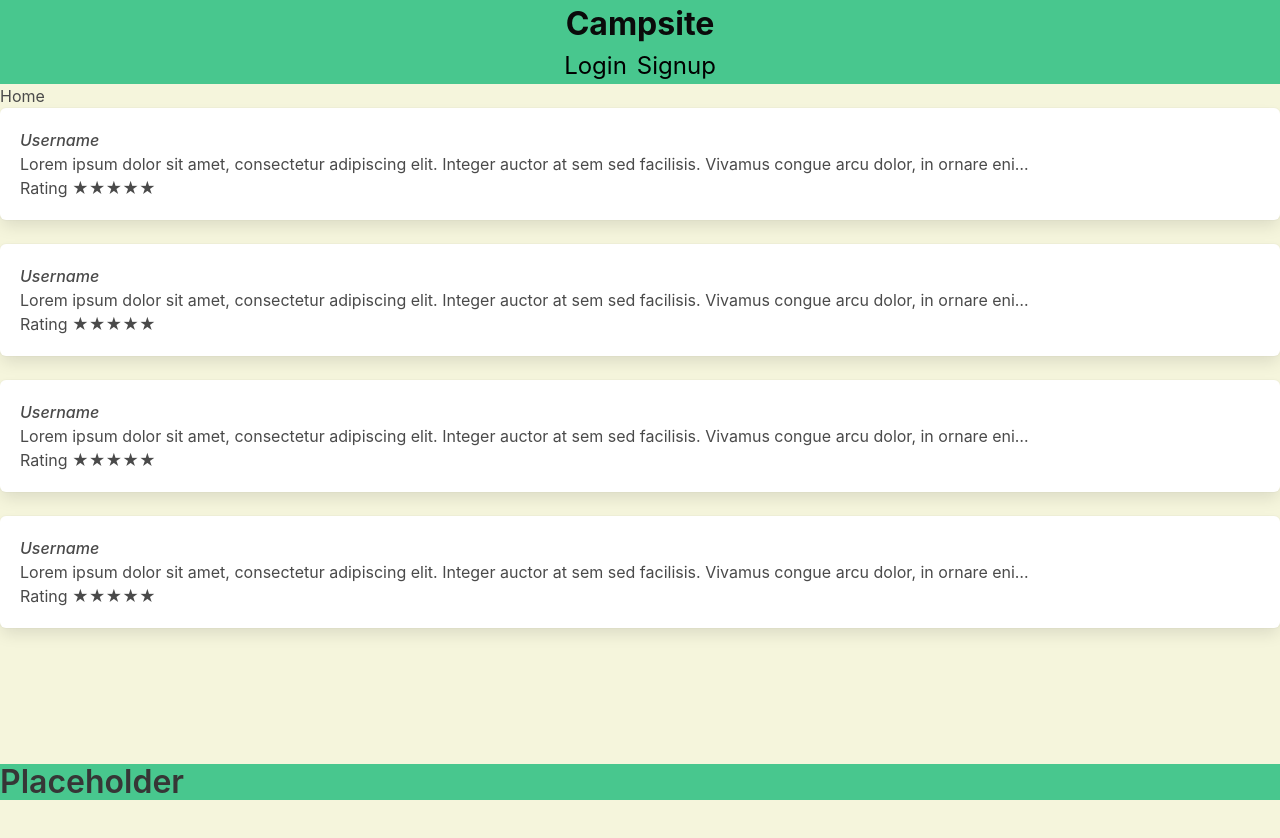
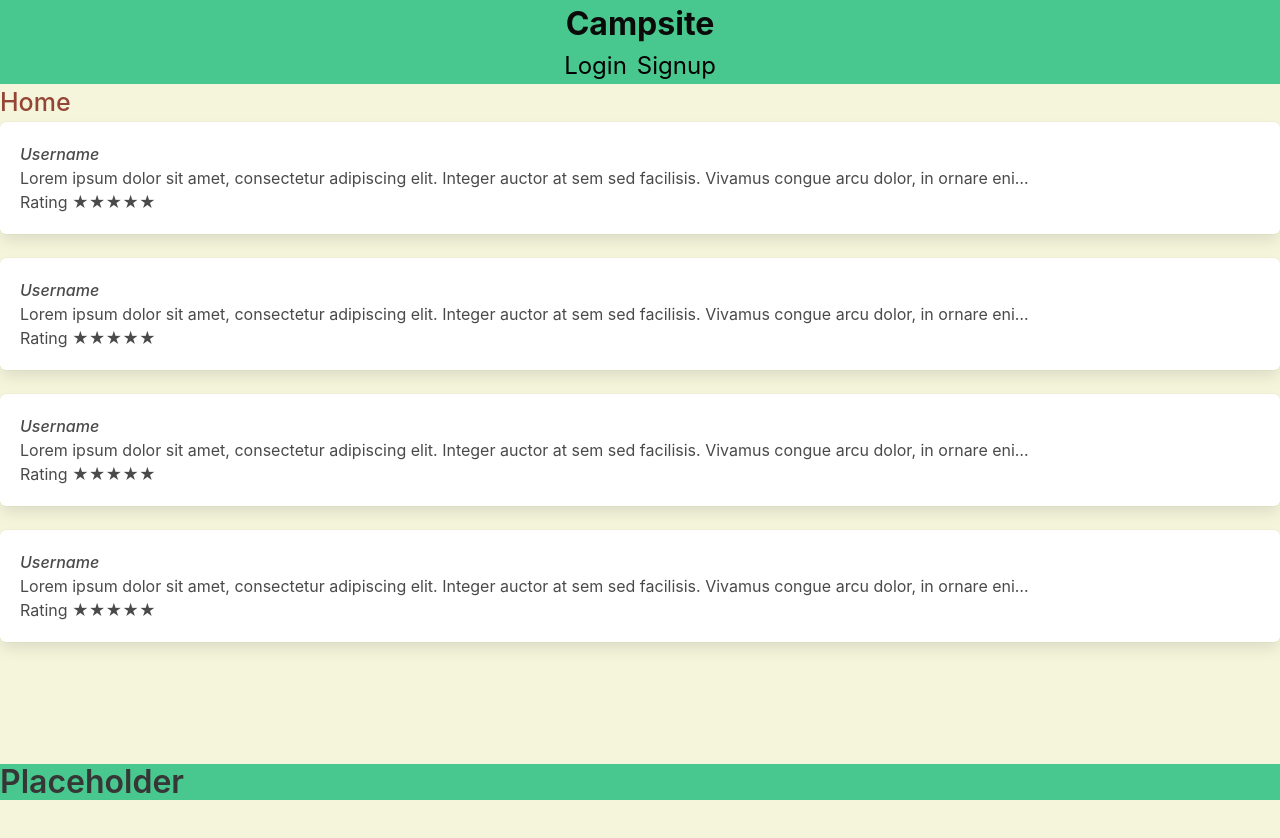
Before and after one commit to NeasterDev/review-site, a React (Create React App) app in the folder client/: page / in a window 1280 px wide. Shown: the top 838 px of the page. Built offline with nearby package versions, Linux system fonts and the light colour scheme.

Commit message:
style home header

```diff
--- a/client/src/components/pages/Home/index.js
+++ b/client/src/components/pages/Home/index.js
@@ -1,5 +1,5 @@
 import React from 'react';
-//import './style.css'
+import './style.css'
 import {Review} from '../../Review';
 
 export default function Home() {
--- a/client/src/components/pages/Home/style.css
+++ b/client/src/components/pages/Home/style.css
@@ -1,7 +1,9 @@
 /* iPhone SE */
 @media screen and (min-width: 375px) {
-    .homepage {
-        background-color: red; /* wireframe */
+    .homepage h1 {
+        font-size: 25px;
+        font-weight: 500;
+        color: rgb(149, 69, 53);
     }
 }
 
```
